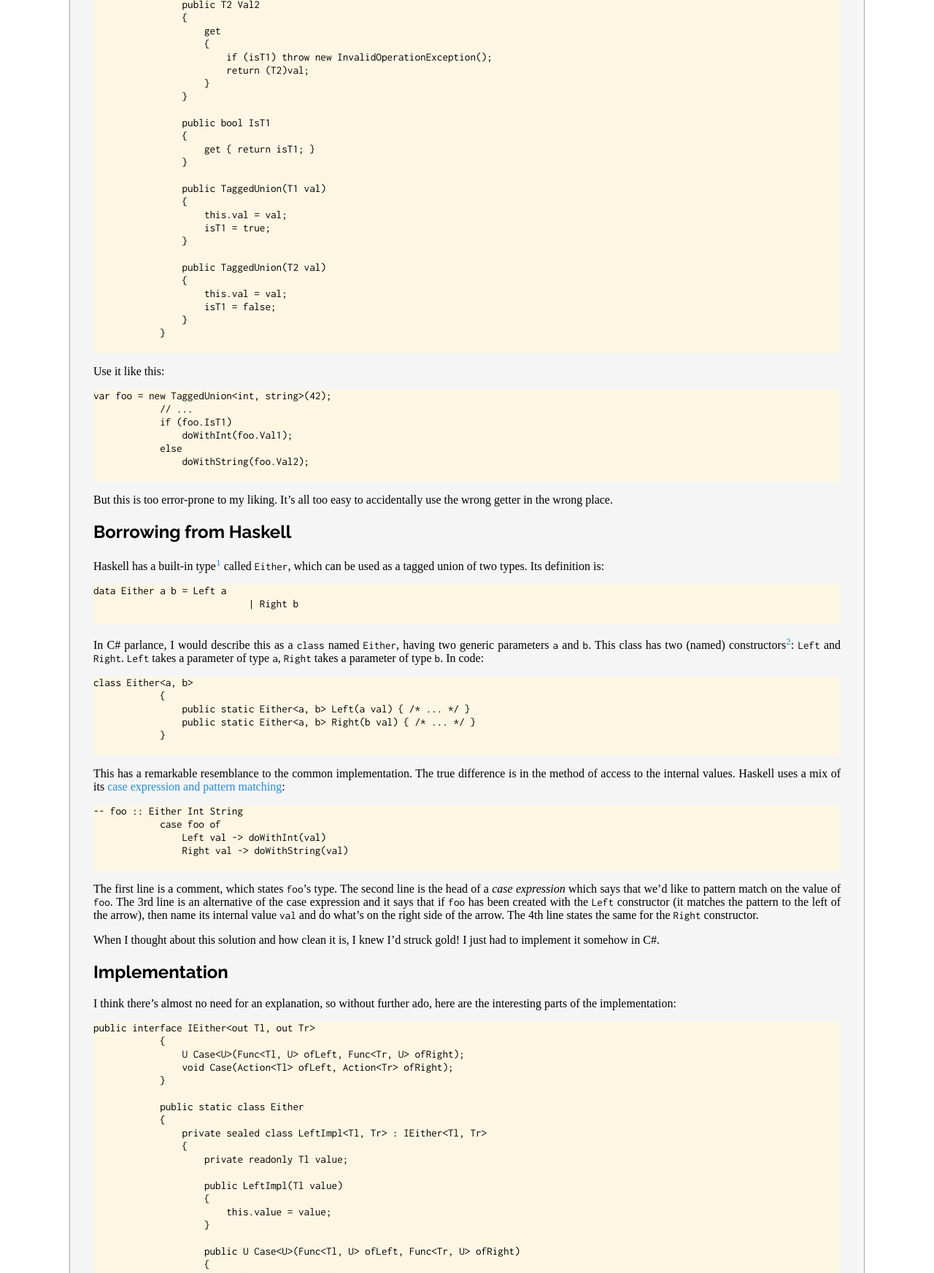
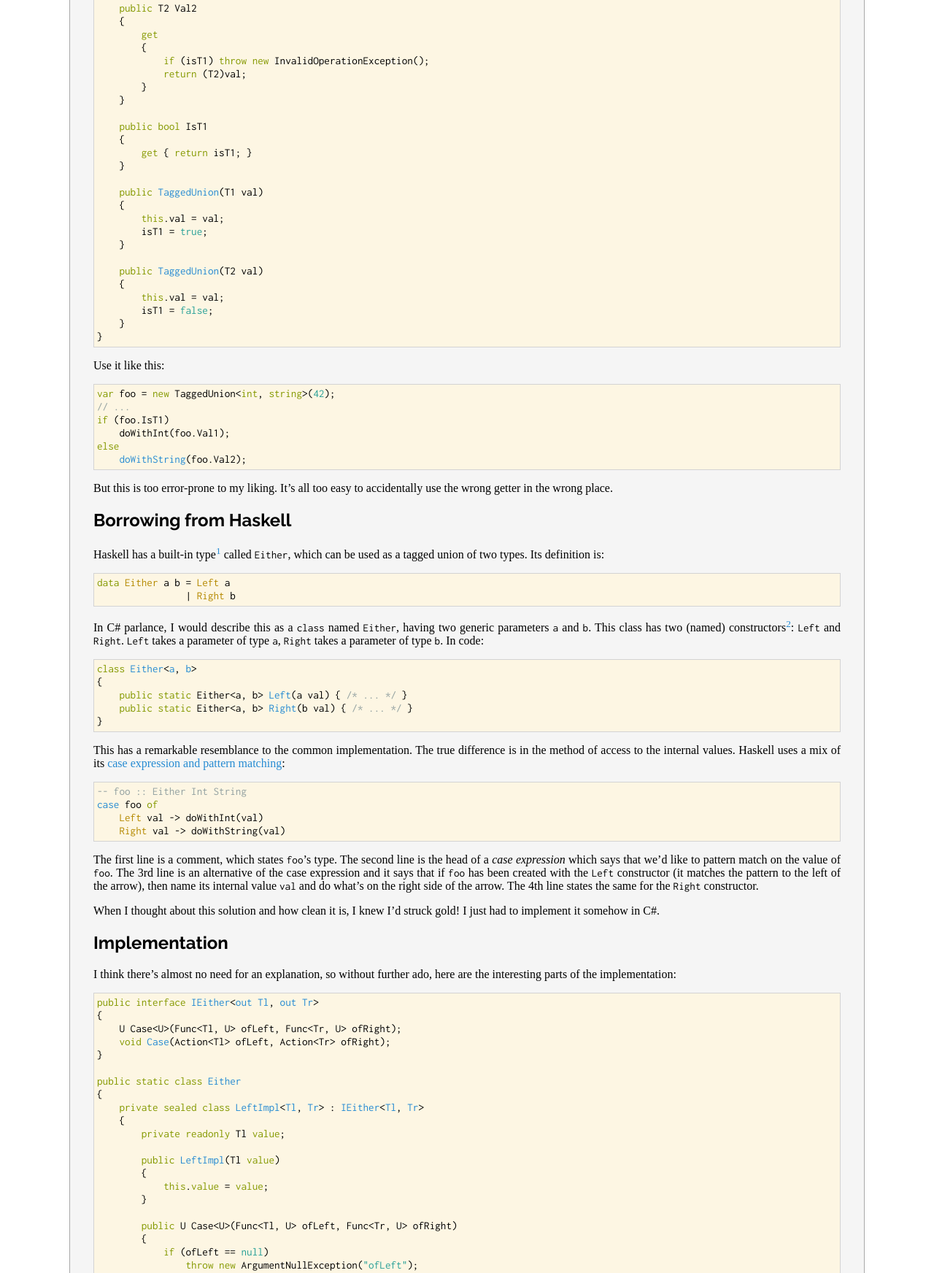
Before and after one commit to siliconbrain/siliconbrain.github.io, a plain HTML site: page artifacts/either-in-csharp.html in a window 1280 px wide. Shown: the part 644-2388 px from the top of the page at 73% size. Drawn offline with Linux system fonts and the light colour scheme; a web font is replaced by a local one.

Commit message:
code highlighting

```diff
--- a/artifacts/either-in-csharp.html
+++ b/artifacts/either-in-csharp.html
@@ -16,6 +16,7 @@
         <link rel="icon" href="favicon.png" type="image/png">
         <link rel="stylesheet" type="text/css" href="/stylesheets/site.css">
         <link rel="stylesheet" type="text/css" href="/stylesheets/article.css">
+        <link rel="stylesheet" type="text/css" href="/stylesheets/highlight.css">
     </head>
     <body>
         <header>
@@ -34,79 +35,79 @@
 I recently had the need to use this construct in C#, but I wasn’t satisfied with the most common solution, so I came up with my own.</p>
 <h2 id="the-common-approach">The common approach</h2>
 <p>The most common solution to tagged unions of two types goes something like this:</p>
-            <pre><code class="lang-csharp">class TaggedUnion&lt;T1, T2&gt;
+<pre><code class="lang-csharp"><span class="hljs-keyword">class</span> <span class="hljs-title">TaggedUnion</span>&lt;<span class="hljs-title">T1</span>, <span class="hljs-title">T2</span>&gt;
 {
-                private readonly bool isT1; // this is the tag; it could be implemented with an enum for more clarity
-                private readonly object val;
+    <span class="hljs-keyword">private</span> <span class="hljs-keyword">readonly</span> <span class="hljs-keyword">bool</span> isT1; <span class="hljs-comment">// this is the tag; it could be implemented with an enum for more clarity</span>
+    <span class="hljs-keyword">private</span> <span class="hljs-keyword">readonly</span> <span class="hljs-keyword">object</span> val;
 
-                public T1 Val1
+    <span class="hljs-keyword">public</span> T1 Val1
     {
-                    get
+        <span class="hljs-keyword">get</span>
         {
-                        if (!isT1) throw new InvalidOperationException();
-                        return (T1)val;
+            <span class="hljs-keyword">if</span> (!isT1) <span class="hljs-keyword">throw</span> <span class="hljs-keyword">new</span> InvalidOperationException();
+            <span class="hljs-keyword">return</span> (T1)val;
         }
     }
 
-                public T2 Val2
+    <span class="hljs-keyword">public</span> T2 Val2
     {
-                    get
+        <span class="hljs-keyword">get</span>
         {
-                        if (isT1) throw new InvalidOperationException();
-                        return (T2)val;
+            <span class="hljs-keyword">if</span> (isT1) <span class="hljs-keyword">throw</span> <span class="hljs-keyword">new</span> InvalidOperationException();
+            <span class="hljs-keyword">return</span> (T2)val;
         }
     }
 
-                public bool IsT1
+    <span class="hljs-keyword">public</span> <span class="hljs-keyword">bool</span> IsT1
     {
-                    get { return isT1; }
+        <span class="hljs-keyword">get</span> { <span class="hljs-keyword">return</span> isT1; }
     }
 
-                public TaggedUnion(T1 val)
-                {
-                    this.val = val;
-                    isT1 = true;
+    <span class="hljs-function"><span class="hljs-keyword">public</span> <span class="hljs-title">TaggedUnion</span>(<span class="hljs-params">T1 val</span>)
+    </span>{
+        <span class="hljs-keyword">this</span>.val = val;
+        isT1 = <span class="hljs-literal">true</span>;
     }
 
-                public TaggedUnion(T2 val)
-                {
-                    this.val = val;
-                    isT1 = false;
+    <span class="hljs-function"><span class="hljs-keyword">public</span> <span class="hljs-title">TaggedUnion</span>(<span class="hljs-params">T2 val</span>)
+    </span>{
+        <span class="hljs-keyword">this</span>.val = val;
+        isT1 = <span class="hljs-literal">false</span>;
     }
 }
 </code></pre>
 <p>Use it like this:</p>
-            <pre><code class="lang-csharp">var foo = new TaggedUnion&lt;int, string&gt;(42);
-            // ...
-            if (foo.IsT1)
+<pre><code class="lang-csharp"><span class="hljs-keyword">var</span> foo = <span class="hljs-keyword">new</span> TaggedUnion&lt;<span class="hljs-keyword">int</span>, <span class="hljs-keyword">string</span>&gt;(<span class="hljs-number">42</span>);
+<span class="hljs-comment">// ...</span>
+<span class="hljs-keyword">if</span> (foo.IsT1)
     doWithInt(foo.Val1);
-            else
-                doWithString(foo.Val2);
+<span class="hljs-function"><span class="hljs-keyword">else</span>
+    <span class="hljs-title">doWithString</span>(<span class="hljs-params">foo.Val2</span>)</span>;
 </code></pre>
 <p>But this is too error-prone to my liking.
 It’s all too easy to accidentally use the wrong getter in the wrong place.</p>
 <h2 id="borrowing-from-haskell">Borrowing from Haskell</h2>
 <p>Haskell has a built-in type<sup id="anchor1"><a href="#footnote1">1</a></sup> called <code>Either</code>, which can be used as a tagged union of two types. Its definition is:</p>
-            <pre><code class="lang-haskell">data Either a b = Left a
-                            | Right b
+<pre><code class="lang-haskell"><span class="hljs-class"><span class="hljs-keyword">data</span> <span class="hljs-type">Either</span> a b = <span class="hljs-type">Left</span> a</span>
+                | <span class="hljs-type">Right</span> b
 </code></pre>
 <p>In C# parlance, I would describe this as a <code>class</code> named <code>Either</code>, having two generic parameters <code>a</code> and <code>b</code>.
 This class has two (named) constructors<sup id="anchor2"><a href="#footnote2">2</a></sup>: <code>Left</code> and <code>Right</code>.
 <code>Left</code> takes a parameter of type <code>a</code>, <code>Right</code> takes a parameter of type <code>b</code>.
 In code:</p>
-            <pre><code class="lang-csharp">class Either&lt;a, b&gt;
+<pre><code class="lang-csharp"><span class="hljs-keyword">class</span> <span class="hljs-title">Either</span>&lt;<span class="hljs-title">a</span>, <span class="hljs-title">b</span>&gt;
 {
-                public static Either&lt;a, b&gt; Left(a val) { /* ... */ }
-                public static Either&lt;a, b&gt; Right(b val) { /* ... */ }
+    <span class="hljs-function"><span class="hljs-keyword">public</span> <span class="hljs-keyword">static</span> Either&lt;a, b&gt; <span class="hljs-title">Left</span>(<span class="hljs-params">a val</span>) </span>{ <span class="hljs-comment">/* ... */</span> }
+    <span class="hljs-function"><span class="hljs-keyword">public</span> <span class="hljs-keyword">static</span> Either&lt;a, b&gt; <span class="hljs-title">Right</span>(<span class="hljs-params">b val</span>) </span>{ <span class="hljs-comment">/* ... */</span> }
 }
 </code></pre>
 <p>This has a remarkable resemblance to the common implementation.
 The true difference is in the method of access to the internal values.
 Haskell uses a mix of its <a href="http://www.haskell.org/tutorial/patterns.html">case expression and pattern matching</a>:</p>
-            <pre><code class="lang-haskell">-- foo :: Either Int String
-            case foo of
-                Left val -&gt; doWithInt(val)
-                Right val -&gt; doWithString(val)
+<pre><code class="lang-haskell"><span class="hljs-comment">-- foo :: Either Int String</span>
+<span class="hljs-title">case</span> foo <span class="hljs-keyword">of</span>
+    <span class="hljs-type">Left</span> val -&gt; doWithInt(val)
+    <span class="hljs-type">Right</span> val -&gt; doWithString(val)
 </code></pre>
 <p>The first line is a comment, which states <code>foo</code>’s type.
 The second line is the head of a <em>case expression</em> which says that we’d like to pattern match on the value of <code>foo</code>.
@@ -115,53 +116,53 @@
 <p>When I thought about this solution and how clean it is, I knew I’d struck gold! I just had to implement it somehow in C#.</p>
 <h2 id="implementation">Implementation</h2>
 <p>I think there’s almost no need for an explanation, so without further ado, here are the interesting parts of the implementation:</p>
-            <pre><code class="lang-csharp">public interface IEither&lt;out Tl, out Tr&gt;
+<pre><code class="lang-csharp"><span class="hljs-keyword">public</span> <span class="hljs-keyword">interface</span> <span class="hljs-title">IEither</span>&lt;<span class="hljs-title">out</span> <span class="hljs-title">Tl</span>, <span class="hljs-title">out</span> <span class="hljs-title">Tr</span>&gt;
 {
     U Case&lt;U&gt;(Func&lt;Tl, U&gt; ofLeft, Func&lt;Tr, U&gt; ofRight);
-                void Case(Action&lt;Tl&gt; ofLeft, Action&lt;Tr&gt; ofRight);
+    <span class="hljs-function"><span class="hljs-keyword">void</span> <span class="hljs-title">Case</span>(<span class="hljs-params">Action&lt;Tl&gt; ofLeft, Action&lt;Tr&gt; ofRight</span>)</span>;
 }
 
-            public static class Either
+<span class="hljs-keyword">public</span> <span class="hljs-keyword">static</span> <span class="hljs-keyword">class</span> <span class="hljs-title">Either</span>
 {
-                private sealed class LeftImpl&lt;Tl, Tr&gt; : IEither&lt;Tl, Tr&gt;
+    <span class="hljs-keyword">private</span> <span class="hljs-keyword">sealed</span> <span class="hljs-keyword">class</span> <span class="hljs-title">LeftImpl</span>&lt;<span class="hljs-title">Tl</span>, <span class="hljs-title">Tr</span>&gt; : <span class="hljs-title">IEither</span>&lt;<span class="hljs-title">Tl</span>, <span class="hljs-title">Tr</span>&gt;
     {
-                    private readonly Tl value;
+        <span class="hljs-keyword">private</span> <span class="hljs-keyword">readonly</span> Tl <span class="hljs-keyword">value</span>;
 
-                    public LeftImpl(Tl value)
-                    {
-                        this.value = value;
+        <span class="hljs-function"><span class="hljs-keyword">public</span> <span class="hljs-title">LeftImpl</span>(<span class="hljs-params">Tl <span class="hljs-keyword">value</span></span>)
+        </span>{
+            <span class="hljs-keyword">this</span>.<span class="hljs-keyword">value</span> = <span class="hljs-keyword">value</span>;
         }
 
-                    public U Case&lt;U&gt;(Func&lt;Tl, U&gt; ofLeft, Func&lt;Tr, U&gt; ofRight)
+        <span class="hljs-keyword">public</span> U Case&lt;U&gt;(Func&lt;Tl, U&gt; ofLeft, Func&lt;Tr, U&gt; ofRight)
         {
-                        if (ofLeft == null)
-                            throw new ArgumentNullException(&quot;ofLeft&quot;);
+            <span class="hljs-keyword">if</span> (ofLeft == <span class="hljs-literal">null</span>)
+                <span class="hljs-keyword">throw</span> <span class="hljs-keyword">new</span> ArgumentNullException(<span class="hljs-string">"ofLeft"</span>);
 
-                        return ofLeft(value);
+            <span class="hljs-keyword">return</span> ofLeft(<span class="hljs-keyword">value</span>);
         }
 
-                    public void Case(Action&lt;Tl&gt; ofLeft, Action&lt;Tr&gt; ofRight)
-                    {
-                        if (ofLeft == null)
-                            throw new ArgumentNullException(&quot;ofLeft&quot;);
+        <span class="hljs-function"><span class="hljs-keyword">public</span> <span class="hljs-keyword">void</span> <span class="hljs-title">Case</span>(<span class="hljs-params">Action&lt;Tl&gt; ofLeft, Action&lt;Tr&gt; ofRight</span>)
+        </span>{
+            <span class="hljs-keyword">if</span> (ofLeft == <span class="hljs-literal">null</span>)
+                <span class="hljs-keyword">throw</span> <span class="hljs-keyword">new</span> ArgumentNullException(<span class="hljs-string">"ofLeft"</span>);
 
-                        ofLeft(value);
+            ofLeft(<span class="hljs-keyword">value</span>);
         }
     }
 
-                public static IEither&lt;Tl, Tr&gt; Left&lt;Tl, Tr&gt;(Tl value)
+    <span class="hljs-keyword">public</span> <span class="hljs-keyword">static</span> IEither&lt;Tl, Tr&gt; Left&lt;Tl, Tr&gt;(Tl <span class="hljs-keyword">value</span>)
     {
-                    return new LeftImpl&lt;Tl, Tr&gt;(value);
+        <span class="hljs-keyword">return</span> <span class="hljs-keyword">new</span> LeftImpl&lt;Tl, Tr&gt;(<span class="hljs-keyword">value</span>);
     }
 }
 </code></pre>
 <p>The implementation for the <code>Right</code> case follows the same pattern as for <code>Left</code>.
 You can find the full code with comments <a href="https://gist.github.com/3923828">here</a>.
 Usage:</p>
-            <pre><code class="lang-csharp">var foo = Either.Left&lt;int, string&gt;(42);
-            // ...
-            foo.Case(val =&gt; doWithInt(val), val =&gt; doWithString(val)); // actually, there’s no need for the lambdas,
-                                                                       // but I use it that way most of the time
+<pre><code class="lang-csharp"><span class="hljs-keyword">var</span> foo = Either.Left&lt;<span class="hljs-keyword">int</span>, <span class="hljs-keyword">string</span>&gt;(<span class="hljs-number">42</span>);
+<span class="hljs-comment">// ...</span>
+foo.Case(val =&gt; doWithInt(val), val =&gt; doWithString(val)); <span class="hljs-comment">// actually, there’s no need for the lambdas,</span>
+                                                           <span class="hljs-comment">// but I use it that way most of the time</span>
 </code></pre>
 <h2 id="addendum">Addendum</h2>
 <p>The solution could be expanded to 3 or more types easily, but you could also use nesting, e.g.: <code>IEither&lt;int, IEither&lt;string, bool&gt;&gt; bar;</code></p>
--- a/stylesheets/article.css
+++ b/stylesheets/article.css
@@ -1,6 +1,7 @@
 body > main {
     background-color: whitesmoke;
     border: 1px solid darkgray;
+    max-width: 1280px;
     padding: 2em;
     width: 80vw;
 }
@@ -35,7 +36,9 @@ body > main > article p {
 
 body > main > article pre {
     background-color: #fdf6e3;
-    overflow-x: scroll;
+    border: 1px solid lightgray;
+    overflow: auto;
+    padding: 0.25em;
 }
 
 body > main > footer {
--- /dev/null
+++ b/stylesheets/highlight.css
@@ -0,0 +1,84 @@
+/*
+
+Orginal Style from ethanschoonover.com/solarized (c) Jeremy Hull <sourdrums@gmail.com>
+
+*/
+
+.hljs {
+  display: block;
+  overflow-x: auto;
+  padding: 0.5em;
+  background: #fdf6e3;
+  color: #657b83;
+}
+
+.hljs-comment,
+.hljs-quote {
+  color: #93a1a1;
+}
+
+/* Solarized Green */
+.hljs-keyword,
+.hljs-selector-tag,
+.hljs-addition {
+  color: #859900;
+}
+
+/* Solarized Cyan */
+.hljs-number,
+.hljs-string,
+.hljs-meta .hljs-meta-string,
+.hljs-literal,
+.hljs-doctag,
+.hljs-regexp {
+  color: #2aa198;
+}
+
+/* Solarized Blue */
+.hljs-title,
+.hljs-section,
+.hljs-name,
+.hljs-selector-id,
+.hljs-selector-class {
+  color: #268bd2;
+}
+
+/* Solarized Yellow */
+.hljs-attribute,
+.hljs-attr,
+.hljs-variable,
+.hljs-template-variable,
+.hljs-class .hljs-title,
+.hljs-type {
+  color: #b58900;
+}
+
+/* Solarized Orange */
+.hljs-symbol,
+.hljs-bullet,
+.hljs-subst,
+.hljs-meta,
+.hljs-meta .hljs-keyword,
+.hljs-selector-attr,
+.hljs-selector-pseudo,
+.hljs-link {
+  color: #cb4b16;
+}
+
+/* Solarized Red */
+.hljs-built_in,
+.hljs-deletion {
+  color: #dc322f;
+}
+
+.hljs-formula {
+  background: #eee8d5;
+}
+
+.hljs-emphasis {
+  font-style: italic;
+}
+
+.hljs-strong {
+  font-weight: bold;
+}
```
Also changed, not shown: index.html (indentation only). Lines whose indentation alone changed are shown as unchanged.
